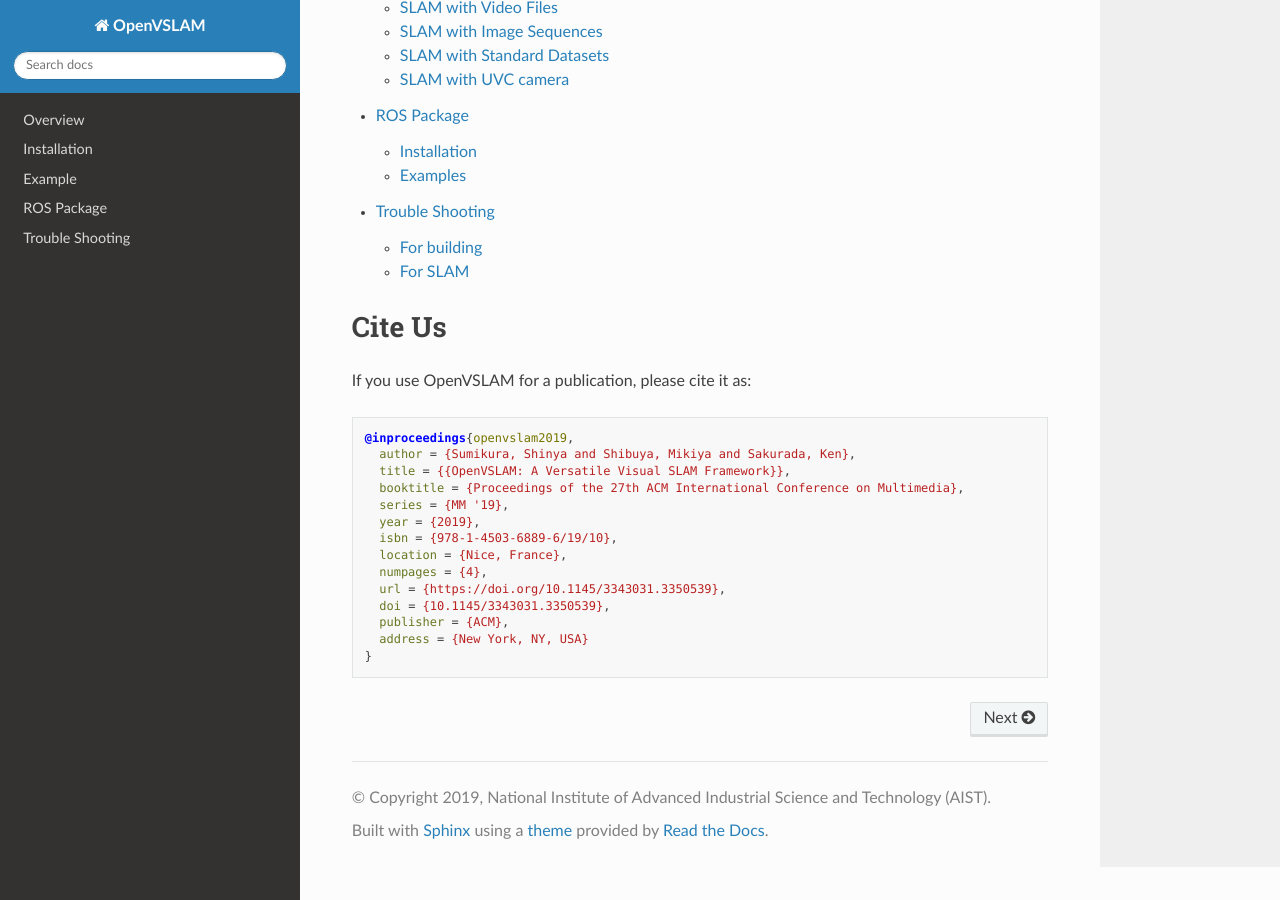
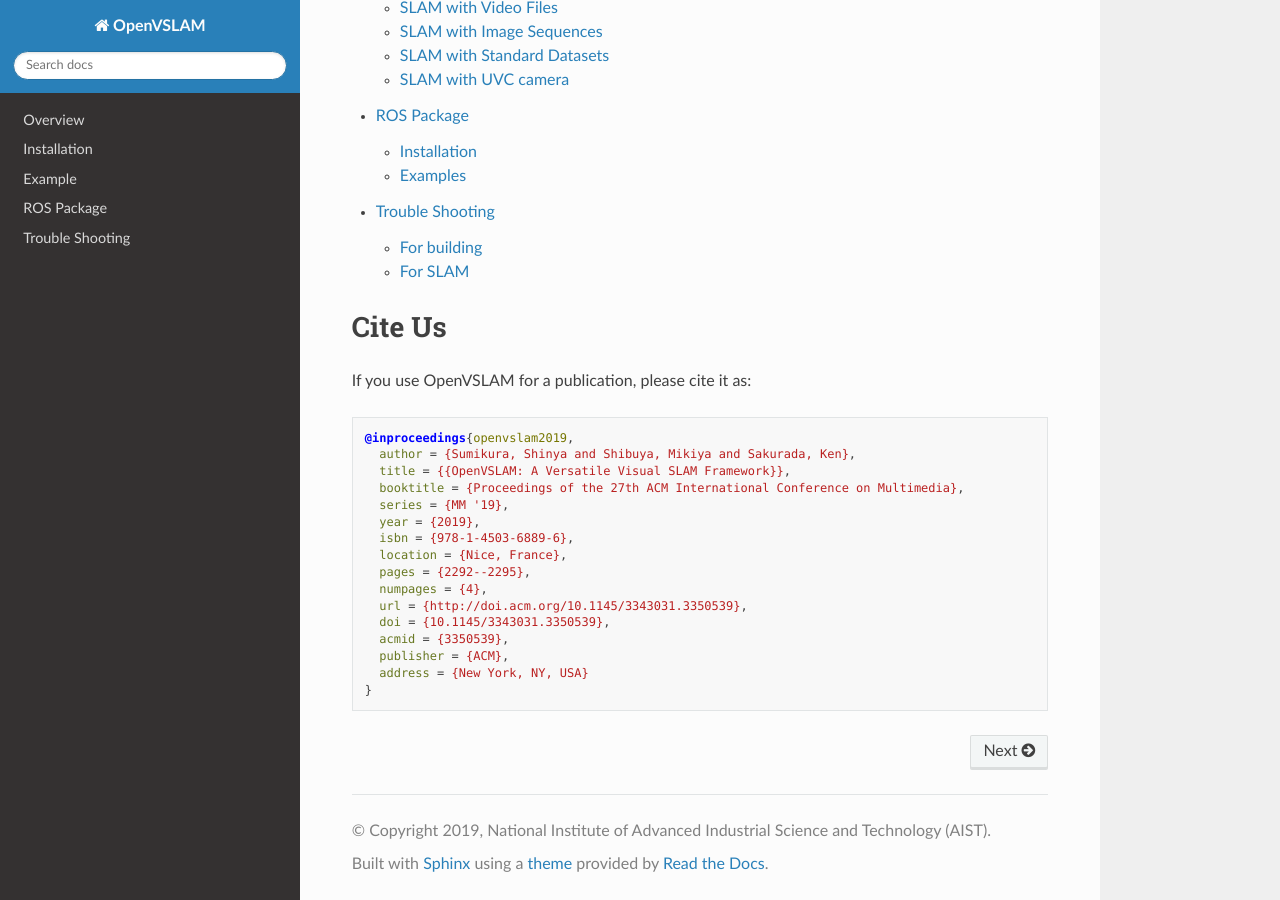
Before and after one commit to xdspacelab/openvslam, a Sphinx documentation site: the page built from docs/index.rst, in a window 1280 px wide and 900 px high, scrolled down 1174 px. Built offline with Sphinx 7.4.7 and the Read the Docs theme 2.0.0, drawn with Linux system fonts in a browser that asks for light colours; pages that are not in the unit, such as notebooks, are missing from menus.

Commit message:
Update BiBTeX entry

```diff
--- a/docs/index.rst
+++ b/docs/index.rst
@@ -46,11 +46,13 @@ If you use OpenVSLAM for a publication, please cite it as:
       booktitle = {Proceedings of the 27th ACM International Conference on Multimedia},
       series = {MM '19},
       year = {2019},
-      isbn = {978-1-4503-6889-6/19/10},
+      isbn = {978-1-4503-6889-6},
       location = {Nice, France},
+      pages = {2292--2295},
       numpages = {4},
-      url = {https://doi.org/10.1145/3343031.3350539},
+      url = {http://doi.acm.org/10.1145/3343031.3350539},
       doi = {10.1145/3343031.3350539},
+      acmid = {3350539},
       publisher = {ACM},
       address = {New York, NY, USA}
     }
```
Also changed, not shown: README.md (+4 -2 lines).
